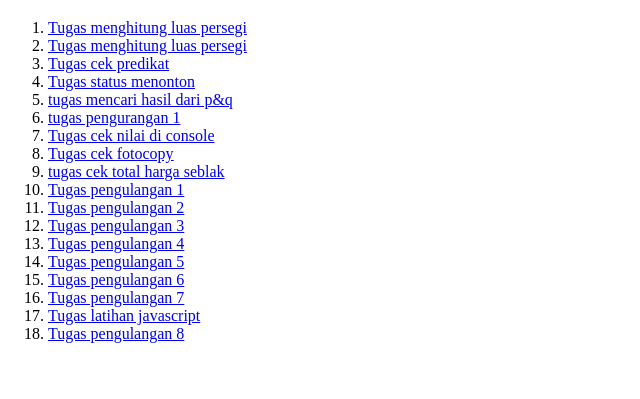
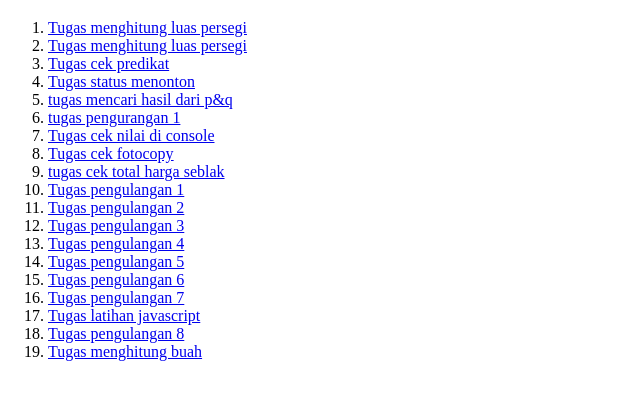
Before and after one commit to aciwww/Tugasprojeckjavaskrib, a plain HTML site: page index.html in a window 1280 px wide. Shown: the part 61-460 px from the top of the page, without its empty margins (0-640 px from the left). Drawn offline with Linux system fonts and the light colour scheme.

Commit message:
Add files via upload

```diff
--- a/index.html
+++ b/index.html
@@ -26,6 +26,7 @@
         <li><a href="latpengulangan7.html">Tugas pengulangan 7 </a></li>
         <li><a href="script.js">Tugas latihan javascript </a></li>
         <li><a href="latpengulangan8.html">Tugas pengulangan 8 </a>
+        <li><a href="tugasbuah.html">Tugas menghitung buah</a>
 
 
     </ol>
```
